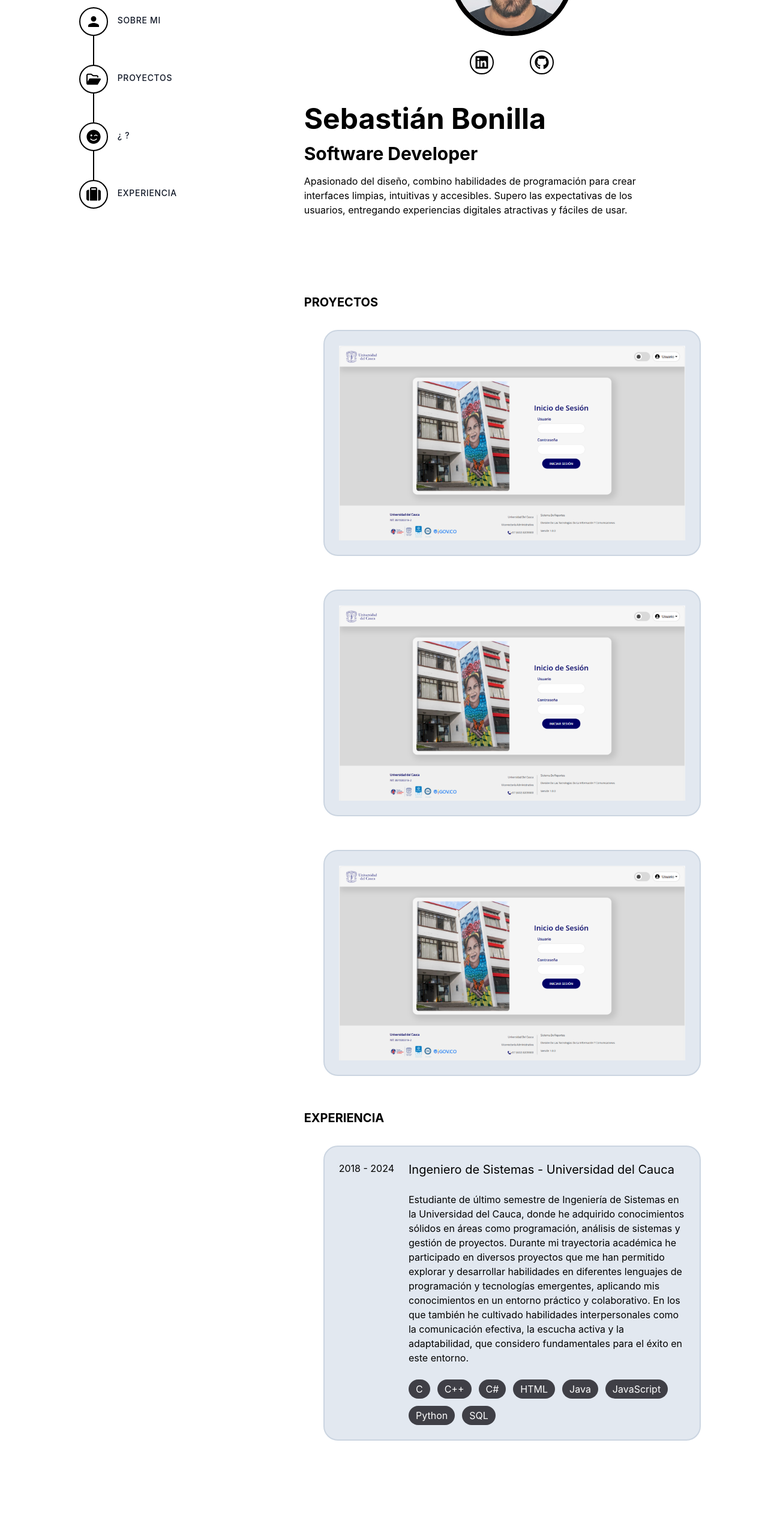
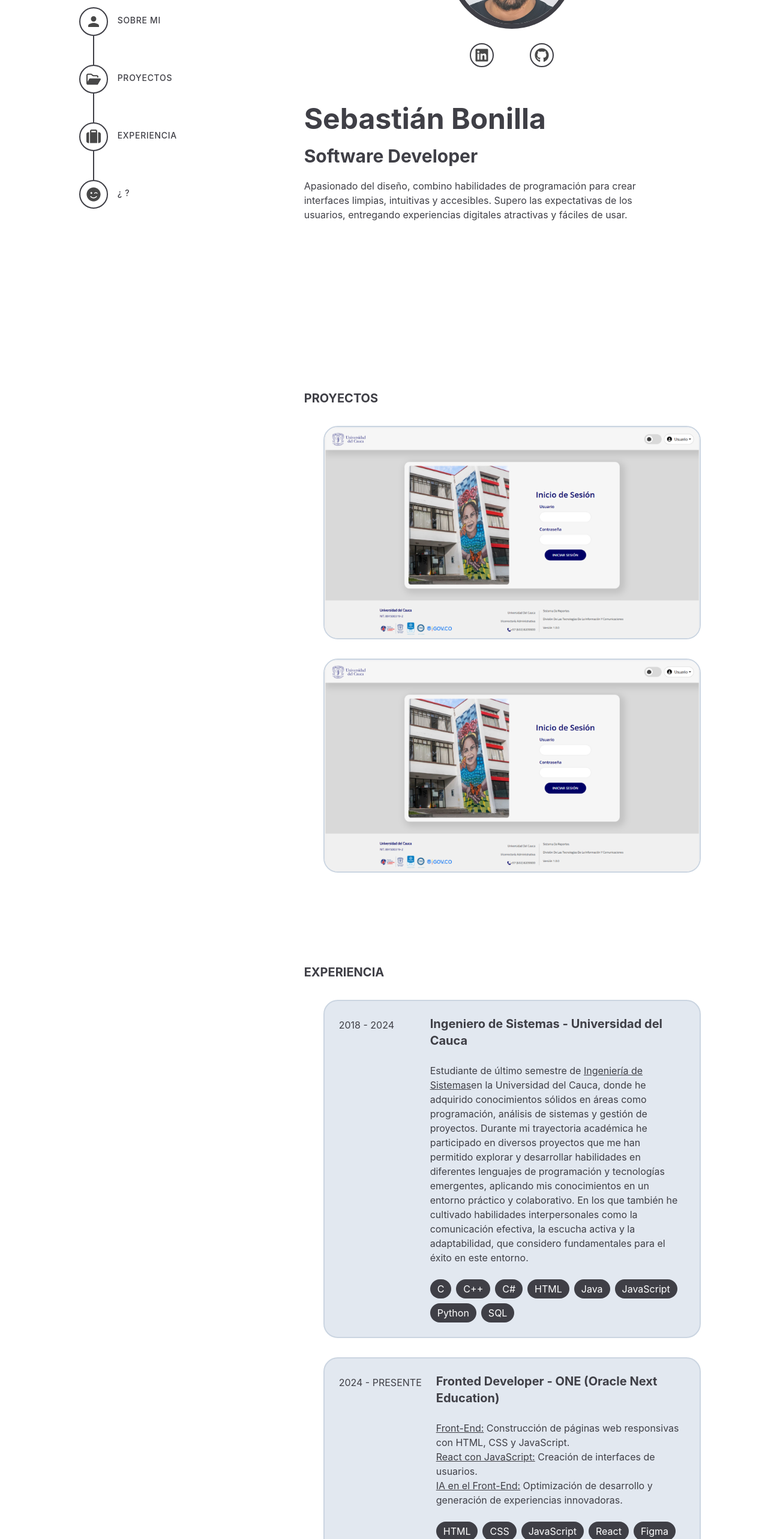
Before and after one commit to SebastianBonilla13/my_portfolio, a React (Create React App) app: page / in a window 1280 px wide. Shown: the part 220-2786 px from the top of the page at 60% size. Before the commit the page ends 2734 px from the top, so only its background shows below. Built offline with nearby package versions, Linux system fonts and the light colour scheme.

Commit message:
CardProyect v2 + Sidebar v2 + Struct v2 + little details

```diff
--- a/package.json
+++ b/package.json
@@ -13,11 +13,12 @@
     "react-dom": "^18.3.1",
     "react-icons": "^5.2.1",
     "react-scripts": "5.0.1",
+    "react-scroll": "^1.9.0",
     "web-vitals": "^2.1.4"
   },
   "scripts": {
-    "predeploy":"npm run build",
-    "deploy":"gh-pages -d build",
+    "predeploy": "npm run build",
+    "deploy": "gh-pages -d build",
     "start": "react-scripts start",
     "build": "react-scripts build",
     "test": "react-scripts test",
--- a/src/App.js
+++ b/src/App.js
@@ -1,6 +1,10 @@
 /* import logo from './logo.svg'; */
 
 /* import './App.css'; */
+import React, { useRef } from 'react';
+import { useScroll } from 'react-scroll';
+
+
 import Sidebar from "../src/Components/Sidebar.jsx";
 
 /* import Card from "../src/Components/Card.jsx"; */
@@ -21,11 +25,23 @@ import Badge from "../src/Components/Badge.jsx";
 
 
 import imgSebastianBonilla from "./Assets/imgSebastianBonillaa.jpg";
+import imgReportesPlus from "./Assets/imgReportesPlus.png";
 
+/* listado tecnologias Proyectos */
+let lstTechP1 = ["HTML", "CSS", "JavaScript", "React"];
+
+/* listado tecnologias Experiencia */
+let lstTechE1 = ["C", "C++", "C#", "HTML", "Java", "JavaScript", "Python", "SQL"];
+let lstTechE2 = ["HTML", "CSS", "JavaScript", "React", "Figma", "Git"];
+
+/* let lstT = ["Hola", "soy", "una", "etiqueta"]; */
 
 
 
 function App() {
+
+
+
   return (
 
     <div class="flex justify-between static"> {/* STRUCT */}
@@ -37,147 +53,197 @@ function App() {
 
       <main class="lg:w-2/3"> {/* BODY */} {/* bg-lime-200 */}
 
-        <Badge Icon={FaSmileWink} Text={"HOLA"}> </Badge>
+        {/* <Badge Icon={FaSmileWink} Text={"HOLA"}> </Badge> */}
 
-        <div class="lg:max-w-4xl px-6 sm:px-20 pt-10 ">  {/* sm:px-1/6 bg-red-400 */}
+        <div id="sobremi" class="lg:max-w-4xl px-6 sm:px-20 pt-10">
 
+          {/* section SOBRE MI */}
+          <div class="mb-60">
             {/* IMAGE CONTAINER */}
-          <div class="flex justify-center ">
-            <div class="w-52 border-solid border-color_primary border-black  border-8 rounded-full overflow-hidden ">
+            <div class="flex justify-center pt-5">
+              <div class="w-52 border-solid border-color_primary border-zinc-700 border-8 rounded-full overflow-hidden ">
                 <img src={imgSebastianBonilla} />
               </div>
             </div>
 
-          <div class="flex justify-center "> {/* ICONS CONTAINER */} {/* bg-slate-600 */}
+            {/* ICONS CONTAINER */}
+            <div class="flex justify-center">
+              <div class="pt-1 pb-6 gap-x-5 grid grid-cols-2 grid-flow-row">
 
-            <div class="pt-1 pb-6 gap-x-5 grid grid-cols-2 grid-flow-row"> {/* bg-slate-600 */}
-
-              {/* bg-amber-300 */} {/* ICON */}
-              {/* <div class="p-5">
+                {/* ICON */}
+                <div class="p-5">
+                  <div class="w-10 border-opacity h-10 rounded-full inline-flex items-center justify-center relative z-10 order-solid border-2 border-zinc-700">
                     <a class=" " href='https://www.linkedin.com/in/sebastianbonilla13'>
-                  <FaLinkedin class="w-11 h-11 p-2" />
-                </a>
-              </div>
-
-              <div class="p-5">
-                <a class=" " href='https://github.com/SebastianBonilla13'>
-                  <FaGithub class="w-11 h-11 p-2" />
-                </a>
-              </div> */}
-
-
-
-              <div class="p-5">
-                <div class="w-10 border-opacity h-10 rounded-full inline-flex items-center justify-center relative z-10 order-solid border-2 border-black">
-                  <a class=" " href='https://www.linkedin.com/in/sebastianbonilla13'>
-                    <FaLinkedin class="w-10 h-10 p-2" />
+                      <FaLinkedin color="#484848" class="w-10 h-10 p-2" />
                     </a>
                   </div>
                 </div>
 
                 <div class="p-5">
-                <div class="w-10 border-opacity h-10 rounded-full inline-flex items-center justify-center relative z-10 border-solid border-2 border-black">
+                  <div class="w-10 border-opacity h-10 rounded-full inline-flex items-center justify-center relative z-10 border-solid border-2 border-zinc-700">
                     <a class=" " href='https://github.com/SebastianBonilla13'>
-                    <FaGithub class="w-10 h-10 p-2" />
+                      <FaGithub color="#484848" class="w-10 h-10 p-2 zinc-700" />
                     </a>
                   </div>
                 </div>
 
-
-
-
-
               </div>
             </div>
 
-          <div class="grid gap-y-4 ">
+            <div class="grid gap-y-5 pt-3">
 
               {/* NAME */}
               <div class="text-left">
-              <h1 class="text-5xl font-bold text-color_primary ">
+                <h1 class="text-5xl font-bold text-zinc-700 text-color_primary ">
                   Sebastián Bonilla
                 </h1>
               </div>
 
               <div>
-              <h2 class="text-3xl font-bold text-color_primary" >
+                <h2 class="text-3xl font-bold text-zinc-700 text-color_primary" >
                   Software Developer
                 </h2>
               </div>
 
               <div>
-              <p class="text-base text-color_primary max-w-xl">
+                <p class="text-base text-zinc-700 text-color_primary max-w-xl">
                   Apasionado del diseño, combino habilidades de programación para crear interfaces limpias,
                   intuitivas y accesibles. Supero las expectativas de los usuarios, entregando experiencias
                   digitales atractivas y fáciles de usar.
                 </p>
               </div>
 
+            </div>
 
-            <br></br>
-            <br></br>
-            <br></br>
-            <br></br>
+          </div>
 
-            <div>
-              <h2 class="text-xl font-bold text-color_primary" >
+          {/* section PROYECTOS */}
+          <div id="proyectos" class="pt-10 mb-28">
+
+            <h2 class="text-xl font-bold text-zinc-700 text-color_primary" >
               PROYECTOS
             </h2>
+
+            {/* Proyecto 1 */}
+            <div class="flex justify-center pt-8 sm:mx-8">
+              <CardProject
+                image={imgReportesPlus}
+                /* Reportes Plus */
+                tittle={
+                  <>
+                    <a class="text-zinc-700">Reportes Plus</a>
+                  </>
+                }
+                description={
+                  <>
+                    <div class="text-zinc-700">
+                      Información Presupuestal Universidad del Cauca. Proporcionar a los usuarios
+                      finales del área financiera e interesados de la  universidad, una herramienta
+                      que les permita consultar y descargar  información presupuestal en tiempo real.
+                    </div>
+                  </>
+                }
+                lstTech={lstTechP1}>
+              </CardProject>
             </div>
 
-            <div class="flex justify-center pt-4 sm:mx-8">
-              <CardProject> </CardProject>
+            {/* Proyecto 2 */}
+            <div class="flex justify-center pt-8 sm:mx-8">
+              <CardProject
+                image={imgReportesPlus}
+                /* Reportes Plus */
+                tittle={
+                  <>
+                    <a class="text-zinc-700">Reportes Plus</a>
+                  </>
+                }
+                description={
+                  <>
+                    <div class="text-zinc-700">
+                      Información Presupuestal Universidad del Cauca. Proporcionar a los usuarios
+                      finales del área financiera e interesados de la  universidad, una herramienta
+                      que les permita consultar y descargar  información presupuestal en tiempo real.
+                    </div>
+                  </>
+                }
+                lstTech={lstTechP1}>
+              </CardProject>
             </div>
 
-            <div class="flex justify-center pt-10 sm:mx-8">
-              <CardProject> </CardProject>
           </div>
 
-            <div class="flex justify-center pt-10 sm:mx-8">
-              <CardProject> </CardProject>
+          {/* section EXPERIENCIA */}
+          <div id="experiencia" class="pt-10 mb-28">
+
+            <h2 class="text-xl font-bold text-zinc-700 text-color_primary" >
+              EXPERIENCIA
+            </h2>
+
+            {/* Experiencia 1 */}
+            <div class="flex justify-center pt-8 sm:mx-8">
+              <TableInfo
+                tittle={
+                  <>
+                    <a class="text-zinc-700">Ingeniero de Sistemas - Universidad del Cauca</a>
+                  </>
+                }
+                date={
+                  <>
+                    <a class="text-zinc-700">2018 - 2024</a>
+                  </>
+                }
+                description={
+                  <>
+                    <div class="text-zinc-700">
+                      Estudiante de último semestre de <a class="underline decoration-zinc-700">Ingeniería de Sistemas</a>
+                      en la Universidad del Cauca, donde he adquirido conocimientos sólidos en áreas como programación,
+                      análisis de sistemas y gestión de proyectos. Durante mi trayectoria académica he participado en diversos
+                      proyectos que me han permitido explorar y desarrollar habilidades en diferentes lenguajes de programación
+                      y tecnologías emergentes, aplicando mis conocimientos en un entorno práctico y colaborativo. En los que
+                      también he cultivado habilidades interpersonales como la comunicación efectiva, la escucha activa y la
+                      adaptabilidad, que considero fundamentales para el éxito en este entorno.
+                    </div>
+                  </>
+                }
+                lstTech={lstTechE1}>
+              </TableInfo>
             </div>
 
+            {/* Experiencia 2 */}
+            <div class="flex justify-center pt-8 sm:mx-8">
+              <TableInfo
+                tittle={
+                  <>
+                    <a class="text-zinc-700">Fronted Developer - ONE (Oracle Next Education)</a>
+                  </>
+                }
+                date={
+                  <>
+                    <a class="text-zinc-700">2024 - PRESENTE</a>
+                  </>
+                }
+                description={
+                  <>
+                    <div class="text-zinc-700">
+                      <a class="underline decoration-zinc-700">Front-End:</a> Construcción de páginas web responsivas con HTML, CSS y JavaScript.<br />
+                      <a class="underline decoration-zinc-700">React con JavaScript:</a> Creación de interfaces de usuarios.<br />
+                      <a class="underline decoration-zinc-700">IA en el Front-End:</a> Optimización de desarrollo y generación de experiencias innovadoras.
+                    </div>
+                  </>
+                }
+                lstTech={lstTechE2}>
+              </TableInfo>
+            </div>
 
+          </div>
 
-            <div>
-              <h2 class="text-xl font-bold text-color_primary pt-10" >
-                EXPERIENCIA
+          {/* section ¿? */}
+          <div id="¿?" class="pt-0 mb-24 g-red-400">
+            <div class=""> {/* text-center */}
+              <h2 class="text-2xl font-bold text-zinc-700 text-color_primary py-52" >
+                ¿Te interesa impulsar tu proyecto al siguiente nivel? ¡Hagámoslo realidad!
               </h2>
             </div>
-
-            <div class="flex justify-center pt-4 sm:mx-8">
-              <TableInfo> </TableInfo>
-            </div>
-
-            {/* <div class="flex justify-center pt-6">
-              <TableInfo> </TableInfo>
-            </div> */}
-
-
-
-
-
-
-            <br></br>
-            <br></br>
-            <br></br>
-            <br></br>
-
-
-
-            {/* <div>
-              <p class="text-color_primary">
-                Lorem ipsum dolor sit amet, consectetur adipiscing elit, sed do eiusmod tempor
-                incididunt ut labore et dolore magna aliqua. Ut enim ad minim veniam, quis nostrud
-                exercitation ullamco laboris nisi ut aliquip ex ea commodo consequat. Duis aute irure
-                dolor in reprehenderit in voluptate velit esse cillum dolore eu fugiat nulla pariatur.
-                Excepteur sint occaecat cupidatat non proident, sunt in culpa qui officia deserunt
-                mollit anim id est laborum.
-              </p>
-            </div> */}
-
-
-
           </div>
 
         </div>
--- a/src/Components/CardProject.jsx
+++ b/src/Components/CardProject.jsx
@@ -1,34 +1,28 @@
-import imgReportesPlus from "../Assets/imgReportesPlus.png";
+/* import imgReportesPlus from "../Assets/imgReportesPlus.png"; */
 import Badge from "./Badge.jsx";
 
-function CardProject() {
-    return (
-
-        <div class="group p-6  rounded-3xl pl-6 border-solid border-2 border-slate-300 bg-slate-200 w-full"> {/* pt-48 pl-6 bg-lime-300 */}
-
-            <div class="group-hover:h-aut">
 
 
-                {/*  */}
+function CardProject({ image, tittle, description, lstTech }) {
+    return (
+        <div class="group p-0  rounded-3xl border-solid border-2 border-slate-300 bg-slate-200 w-full overflow-hidden"> {/* pt-48 pl-6 bg-lime-300 */}
+            <div class="group-hover:h-auto group-hover:p-6 transition-all duration-1000 ease-in-out  ">
 
                 <div class="flex justify-center  ">
-                    <div class="w-full  group-hover:w-1/2 transition-all duration-700 ease-out">
-                        <img class="" src={imgReportesPlus} /* style={{ width: "40%", paddingTop: "50px" }}  */ />
+                    <div class=" w-full  group-hover:w-1/2 transition-all duration-1000 ease-in-out  ">
+                        <img class="" src={image} />
                     </div>
                 </div>
 
                 <div class="h-0 hidden group-hover:flex group-hover:h-full"> {/* group-hover:h-0 */}
-                    <div class="group-hover:z-10 group-hover:inset-0  group-hover:items-center bg-red-30 roup-hover:pl-0 roup-hover:opacity-0  transition-all duration-300 ease-out"> {/* group-hover:pl-0 group-hover:opacity-0  */}
+                    <div class="group-hover:z-10 group-hover:inset-0  group-hover:items-center bg-red-30 roup-hover:pl-0 roup-hover:opacity-0  transition-all duration-1000 ase-out "> {/* group-hover:pl-0 group-hover:opacity-0  */}
                         <div class="flex flex-col gap-y-2">
-                            <span class="text-2xl font-bold ">Reportes Plus</span> {/* max-w-[13ch] */}
-                            <p class=" mb-2 "> Información Presupuestal Universidad del Cauca. Proporcionar a los usuarios {/* w-full */}
-                                finales del área financiera e interesados de la  universidad, una herramienta
-                                que les permita consultar y descargar  información presupuestal en tiempo real.</p>
-                            <div class="flex flex-wrap gap-3">
-                                <Badge Text={"HTML"} > </Badge>
-                                <Badge Text={"Boostrap"} > </Badge>
-                                <Badge Text={"JavaScript"} > </Badge>
-                                <Badge Text={"React"}> </Badge>
+                            <span class="text-2xl font-bold pt-2"> {tittle} </span> {/* max-w-[13ch] */}
+                            <p class=" mb-2 "> {description} </p>
+                            <div class="flex flex-wrap gap-2">
+                                {lstTech.map((lechnology) => (
+                                    <Badge Text={lechnology} key={lechnology} />
+                                ))}
                             </div>
                         </div>
                     </div>
--- a/src/Components/Sidebar.jsx
+++ b/src/Components/Sidebar.jsx
@@ -20,7 +20,7 @@ function Sidebar() {
                         {/* OPTION SOBRE MI */}
                         <div class="flex relative pb-12">
                             <Line />
-                            <a class=" flex w-full " href="https://www.google.com/?hl=es"> {/* bg-red-300 */}
+                            <a class=" flex w-full " href="#sobremi"> {/* bg-red-300 */}
                                 <Icon Iconn={IoMdPerson} />
                                 <Text textOption={"SOBRE MI"} />
                             </a>
@@ -29,47 +29,47 @@ function Sidebar() {
                         {/* OPTION PROYECTOS */}
                         <div class="flex relative pb-12">
                             <Line />
-                            <a class=" flex w-full " href="wwww.google.com"> {/* bg-red-300 */}
-                                <Icon Iconn={FaRegFolderOpen} />
+                            <a class=" flex w-full" href="#proyectos"> {/* bg-red-300 */}
+                                <Icon class="" Iconn={FaRegFolderOpen} />
                                 <Text textOption={"PROYECTOS"} />
                             </a>
                         </div>
 
-                        {/* OPTION ¿? */}
+                        {/* OPTION EXPERIENCIA */}
                         <div class="flex relative pb-12">
                             <Line />
-                            <a class=" flex w-full" href="https://www.google.com/?hl=es"> {/* bg-red-300 */}
+                            <a class=" flex w-full" href="#experiencia"> {/* bg-red-300 */}
+                                <Icon Iconn={FaSuitcase} />
+                                <Text textOption={"EXPERIENCIA"} />
+                            </a>
+                        </div>
+
+                        {/* OPTION ¿? */}
+                        <div class="flex relative">
+                            <Line />
+                            <a class=" flex w-full" href="#¿?"> {/* bg-red-300 */}
                                 <Icon Iconn={FaSmileWink} />
                                 <Text textOption={"¿ ?"} />
                             </a>
                         </div>
 
-                        {/* OPTION EXPERIENCIA */}
-                        <div class="flex relative">
-                            {/* <Line /> */}
-                            <a class=" flex w-full" href="https://www.google.com/?hl=es"> {/* bg-red-300 */}
-                                <Icon Iconn={FaSuitcase} />
-                                <Text textOption={"EXPERIENCIA"} />
-                            </a>
-                        </div>
                     </div>
                 </div>
             </div>
         </section>
-
     );
 }
 
 
 const Line = () => {
     return (
-        <div class="h-full w-12 absolute inset-0 flex items-center justify-center">
-            <div class="h-full w-0.5 bg-black pointer-events-none"></div>
+        <div class="h-full pt-12 w-12 absolute inset-0 flex items-center justify-center">
+            <div class="h-full w-0.5 bg-zinc-700 pointer-events-none"></div>
         </div>
     );
 };
 
-        {/* <div class="w-12 h-12 rounded-full border-b-green-400  inline-flex items-center justify-center relative z-10 order-solid border-2 border-x-violet-400">
+{/* <div class="w-12 h-12 rounded-full border-b-green-400  inline-flex items-center justify-center relative z-10 order-solid border-2 border-x-violet-400">
             <a class="bg-orange-200 w-6 h-6" href='https://github.com/SebastianBonilla13'>
                 {nameIcon && <DynamicReactIcons class="w-full h-full" iconNamee={nameIcon} />}
             </a>
@@ -78,10 +78,10 @@ const Line = () => {
 const Icon = ({ Iconn }) => {
     return (
 
-        <div class="w-12 h-12 bg-white rounded-full inline-flex items-center justify-center relative z-10 order-solid border-2 border-black">
-            <a class=" " href='https://github.com/SebastianBonilla13'>
-                    <Iconn class="w-10 h-10 p-2" />
-                    {/* <DynamicReactIcons class="w-8 h-8 p-0" iconNamee={nameIcon}  /> */}
+        <div class="w-12 h-12 rounded-full inline-flex items-center justify-center relative z-10 order-solid border-2 border-zinc-700">
+            <a class=" " href=''>
+                <Iconn class="w-10 h-10 p-2" color="#484848" />
+                {/* <DynamicReactIcons class="w-8 h-8 p-0" iconNamee={nameIcon}  /> */}
             </a>
         </div>
     );
@@ -90,7 +90,7 @@ const Icon = ({ Iconn }) => {
 const Text = ({ textOption }) => {
     return (
         <div class="flex-grow pl-4 pt-3">
-            <h2 class="font-medium title-font text-sm text-gray-900 mb-1 tracking-wider">{textOption}</h2>
+            <h2 class="font-medium title-font text-sm text-zinc-700 mb-1 tracking-wider">{textOption}</h2>
             {/* <p class="leading-relaxed">Alguna descripción corta, como para el uso de pasosss.</p> */}
         </div>
     );
--- a/src/Components/TableInfo.jsx
+++ b/src/Components/TableInfo.jsx
@@ -1,41 +1,17 @@
 import Badge from "./Badge.jsx";
-import { IoMdPerson } from "react-icons/io";
 
-function TableInfo({ titulo, fecha, descripcion, lstIconos }) {
+function TableInfo({ tittle, date, description, lstTech }) {
     return (
         <div class="p-6 rounded-3xl pl-6 border-solid border-2 border-slate-300 bg-slate-200"> {/* pt-48 pl-6 bg-lime-300 */}
             <div class="grid auto-rows-auto md:grid-flow-col lg:grid-flow-col gap-6">
-                <div class="md:row-span-3 lg:row-span-3 text-lef text-base">2018 - 2024</div> {/* bg-slate-200 */}
-                <div class="  text-xl">Ingeniero de Sistemas - Universidad del Cauca</div> {/* bg-slate-700 */}
-                <div class="  text-base">
-                    Estudiante de último semestre de Ingeniería de Sistemas
-                    en la Universidad del Cauca, donde he adquirido conocimientos sólidos en
-                    áreas como programación, análisis de sistemas y gestión de proyectos.
-                    Durante mi trayectoria académica he participado en diversos proyectos que
-                    me han permitido explorar y desarrollar habilidades en diferentes lenguajes
-                    de programación y tecnologías emergentes, aplicando mis conocimientos en un
-                    entorno práctico y colaborativo. En los que también he cultivado habilidades
-                    interpersonales como la comunicación efectiva, la escucha activa y la
-                    adaptabilidad, que considero fundamentales para el éxito en este entorno.
-                </div>
+                <div class=" min-w-32 pt-1 md:row-span-3 lg:row-span-3 text-lef text-base">{date}</div> {/* bg-slate-200 */}
+                <div class=" text-xl "><strong>{tittle}</strong> </div> {/* bg-slate-700 */}
+                <div class=" text-base">{description}</div>
                 <div class=""> {/*  bg-slate-500 */}
-                    <div class="flex flex-wrap gap-3">
-                        <Badge Text={"C"} > </Badge>
-                        <Badge Text={"C++"} > </Badge>
-                        <Badge Text={"C#"} > </Badge>
-                        <Badge Text={"HTML"} > </Badge>
-                        <Badge Text={"Java"} > </Badge>
-                        <Badge Text={"JavaScript"} > </Badge>
-                        <Badge Text={"Python"}> </Badge>
-                        <Badge Text={"SQL"}> </Badge>
-
-                        {/* <Badge Text={"C"} Icon={IoMdPerson}> </Badge>
-                            <Badge Text={"C++"} Icon={IoMdPerson}> </Badge>
-                            <Badge Text={"C#"} Icon={IoMdPerson}> </Badge>
-                            <Badge Text={"HTML"} Icon={IoMdPerson}> </Badge>
-                            <Badge Text={"Java"} Icon={IoMdPerson}> </Badge>
-                            <Badge Text={"JavaScript"} Icon={IoMdPerson}> </Badge>
-                            <Badge Text={"Python"} Icon={IoMdPerson}> </Badge>    */}
+                    <div class="flex flex-wrap gap-2">
+                        {lstTech.map((technology) => ( // map renderizado dinámico
+                            <Badge Text={technology} key={technology} />
+                        ))}
                     </div>
                 </div>
             </div>
```
Also changed, not shown: 1 other file (tests, documents, lock files or other folders). Lines whose indentation alone changed are shown as unchanged.
